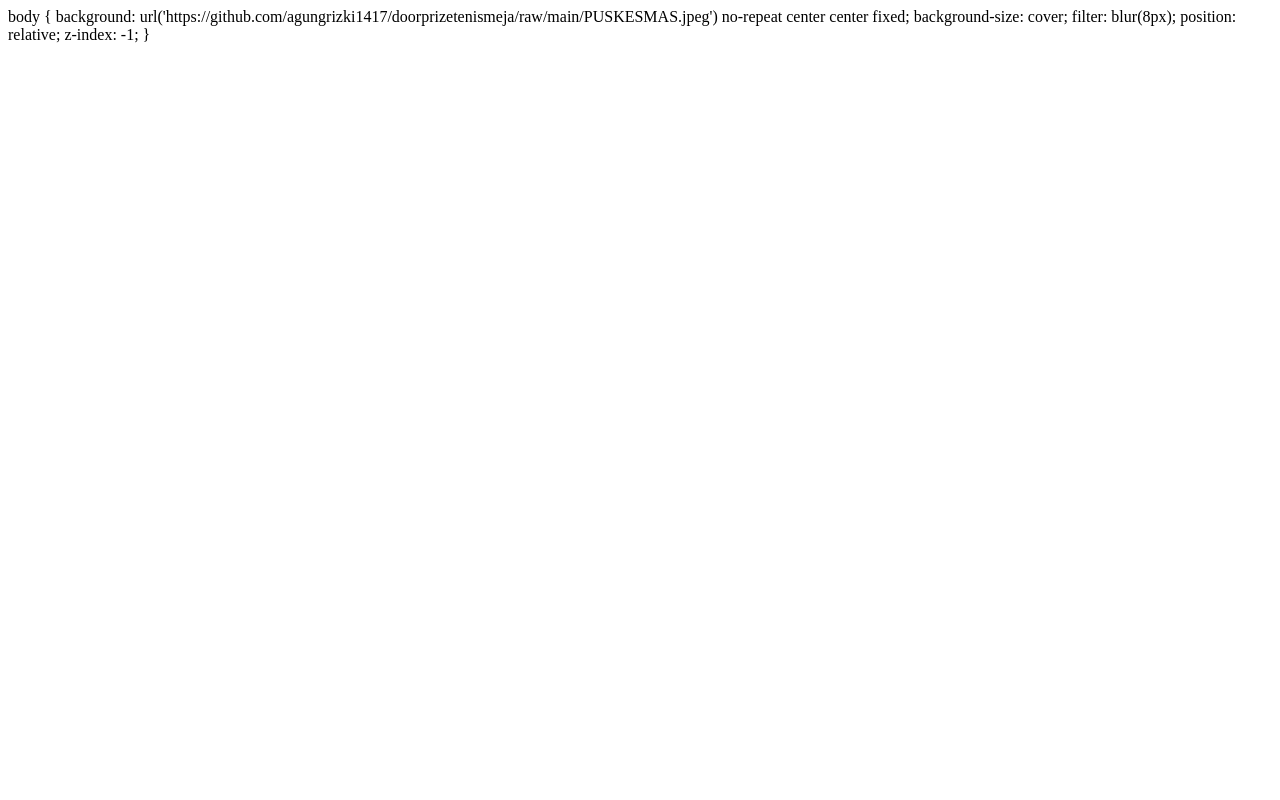
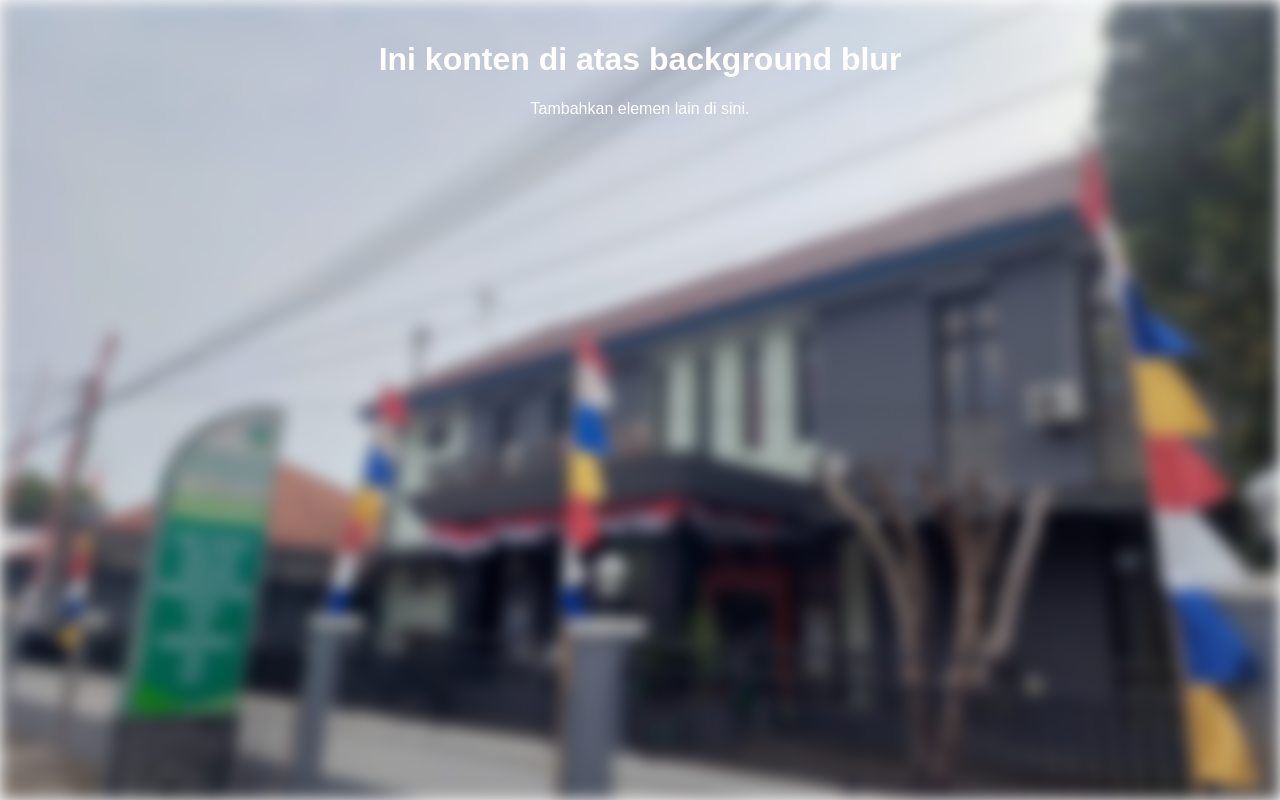
Before and after one commit to agungrizki1417/doorprizetenismeja, a plain HTML site: page index.html in a window 1280 px wide. Drawn offline with Linux system fonts and the light colour scheme.

Commit message:
index.html

```diff
--- a/index.html
+++ b/index.html
@@ -1,7 +1,43 @@
-body {
-  background: url('https://github.com/agungrizki1417/doorprizetenismeja/raw/main/PUSKESMAS.jpeg') no-repeat center center fixed;
-  background-size: cover;
-  filter: blur(8px);
-  position: relative;
-  z-index: -1;
-}
+<!DOCTYPE html>
+<html lang="id">
+<head>
+<meta charset="UTF-8" />
+<meta name="viewport" content="width=device-width, initial-scale=1" />
+<title>Background Blur</title>
+<style>
+  body, html {
+    height: 100%;
+    margin: 0;
+    font-family: Arial, sans-serif;
+  }
+
+  /* Lapisan background gambar blur */
+  .background {
+    position: fixed;
+    top: 0; left: 0; right: 0; bottom: 0;
+    background: url('https://github.com/agungrizki1417/doorprizetenismeja/raw/main/PUSKESMAS.jpeg') no-repeat center center fixed;
+    background-size: cover;
+    filter: blur(8px);
+    z-index: -1;
+  }
+
+  /* Konten di atas background */
+  .content {
+    position: relative;
+    color: white;
+    padding: 20px;
+    text-align: center;
+  }
+</style>
+</head>
+<body>
+
+<div class="background"></div>
+
+<div class="content">
+  <h1>Ini konten di atas background blur</h1>
+  <p>Tambahkan elemen lain di sini.</p>
+</div>
+
+</body>
+</html>
```
